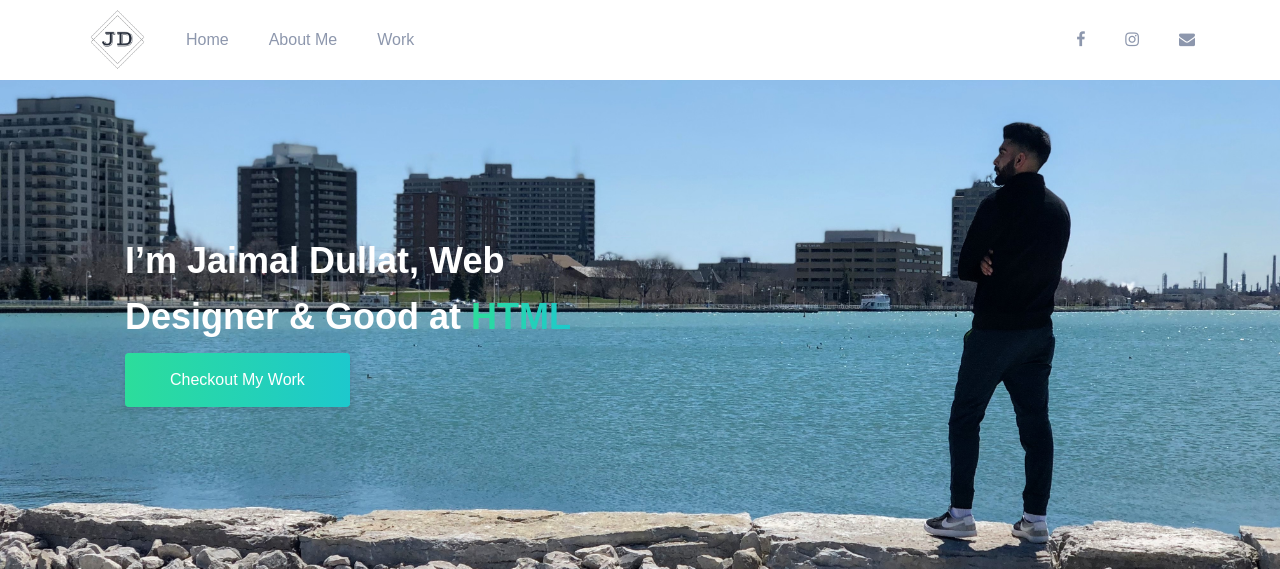
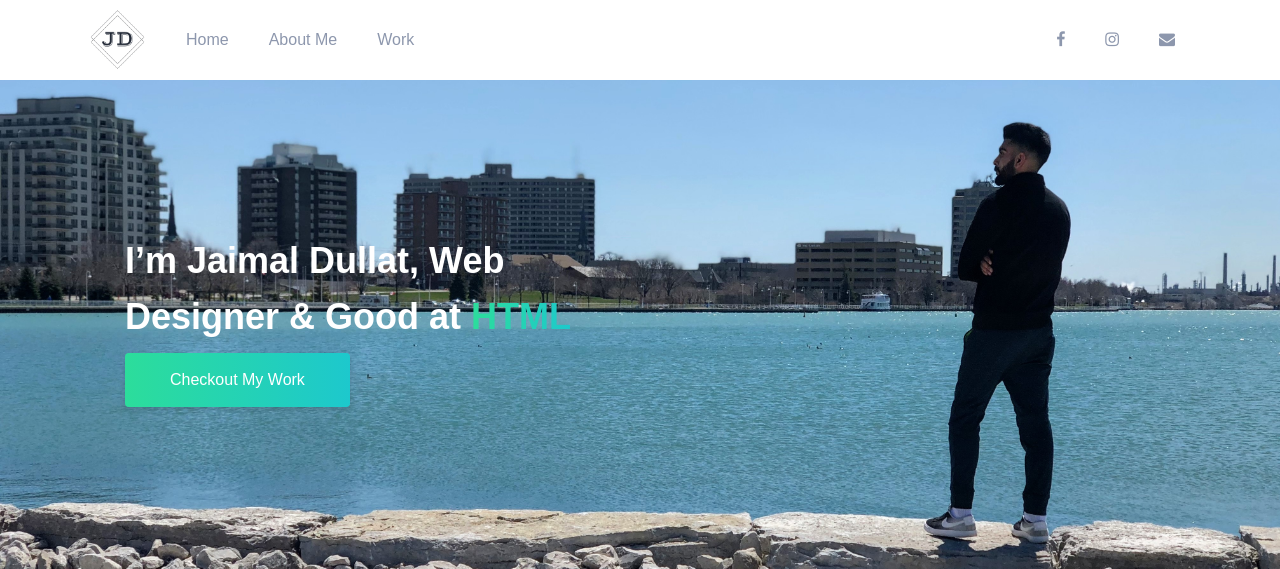
Before and after one commit to Jaimaldullat/jaimaldullat.github.io, a PHP site: page / in a window 1280 px wide. Shown: the top 569 px of the page. Run offline with PHP 8.4, Linux system fonts and the light colour scheme; style sheets or scripts are compiled from the project's sources.

Commit message:
Changed social icons

```diff
--- a/index.html
+++ b/index.html
@@ -60,14 +60,14 @@
                         <span class="ti-menu"></span>
                     </button>
                     <div class="collapse navbar-collapse" id="header1">
-                        <ul class="navbar-nav mt-2 mt-lg-0">
+                        <ul class="navbar-nav mt-2 mt-lg-0 text-center">
                             <li class="nav-item active"><a class="nav-link" href="#">Home</a></li>
                             <li class="nav-item"><a class="nav-link" href="#">About Me</a></li>
                             <li class="nav-item"><a class="nav-link" href="#">Work</a></li>
 
                             <!-- <li class="nav-item"><a class="btn btn-outline-success" href="#">Hire Me</a></li> -->
                         </ul>
-                        <ul class="navbar-nav social-icon ml-auto">
+                        <ul class="navbar-nav social-icon ml-auto justify-content-center justify-content-md-end">
                             <li class="nav-item"><a class="nav-link" href="#"><i class="fa fa-facebook"></i></a></li>
                             <li class="nav-item"><a class="nav-link" href="#"><i class="fa fa-instagram"></i></a></li>
                             <li class="nav-item"><a class="nav-link" href="#"><i class="fa fa-envelope" aria-hidden="true"></i></a></li>
--- a/resources/css/style.css
+++ b/resources/css/style.css
@@ -1958,7 +1958,7 @@ Section Navbar and Header
 }
 
 .h1-nav .navbar-nav .nav-item:last-child {
-    margin-right: 0px;
+    /*margin-right: 0px;*/
 }
 
 
```
